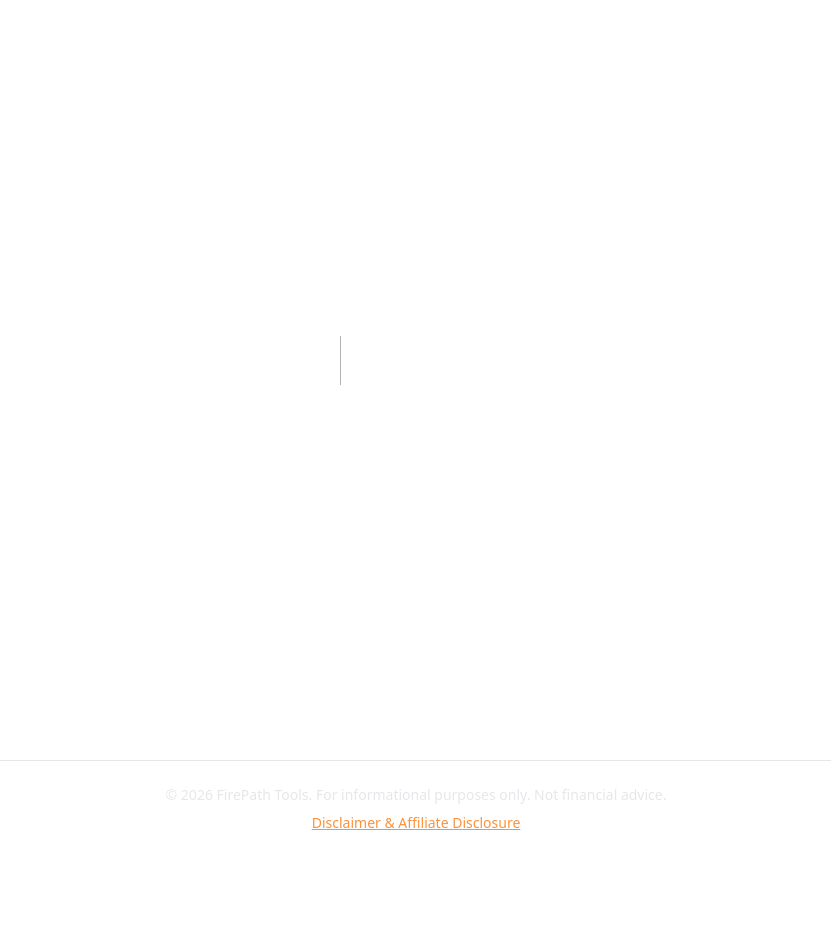
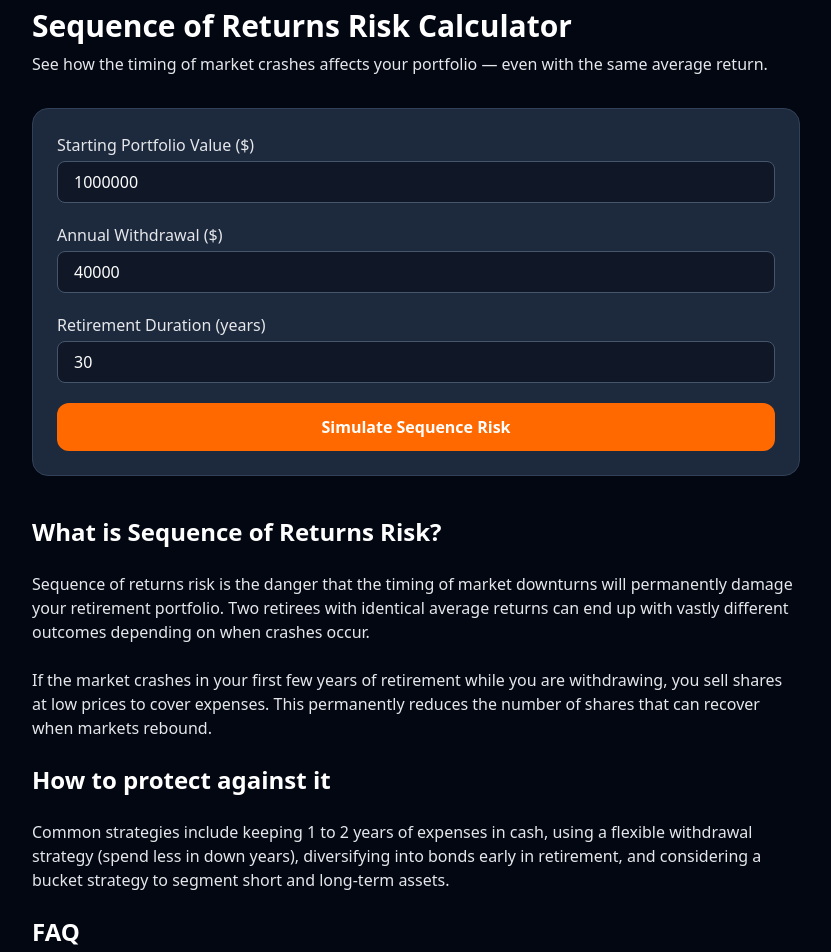
Before and after one commit to giraudsebastien79000-max/firepathtools, a Next.js app: page /tools/sequence-of-returns in a window 1280 px wide. Before the commit this address had no page. Shown: the part 40-992 px from the top of the page, without its empty margins (224-1055 px from the left). Before the commit the page ends 897 px from the top, so only its background shows below. Built offline with nearby package versions, Linux system fonts and the light colour scheme.

Commit message:
feat: add Sequence of Returns Risk Calculator

```diff
--- /dev/null
+++ b/app/tools/sequence-of-returns/client.tsx
@@ -0,0 +1,137 @@
+"use client";
+import { useState } from "react";
+
+type Scenario = { age: number; good: number; bad: number };
+
+export default function SequenceOfReturnsClient() {
+  const [portfolio, setPortfolio] = useState("1000000");
+  const [withdrawal, setWithdrawal] = useState("40000");
+  const [years, setYears] = useState("30");
+  const [result, setResult] = useState<null | { scenarios: Scenario[]; goodFinal: number; badFinal: number; goodSurvived: boolean; badSurvived: boolean }>(null);
+
+  const goodReturns = [0.15, 0.12, 0.18, 0.10, 0.08, 0.14, 0.06, 0.11, 0.09, 0.13, -0.05, -0.10, 0.07, 0.12, 0.09, 0.08, 0.10, 0.06, 0.11, 0.07, 0.08, 0.09, 0.06, 0.07, 0.08, 0.05, 0.07, 0.06, 0.08, 0.07];
+  const badReturns = [...goodReturns].reverse();
+
+  const calculate = () => {
+    const p = parseFloat(portfolio);
+    const w = parseFloat(withdrawal);
+    const y = parseInt(years);
+    if (!p || !w || !y) return;
+
+    const scenarios: Scenario[] = [];
+    let good = p;
+    let bad = p;
+
+    for (let i = 0; i < y; i++) {
+      good = Math.max(0, good * (1 + (goodReturns[i % goodReturns.length])) - w);
+      bad = Math.max(0, bad * (1 + (badReturns[i % badReturns.length])) - w);
+      scenarios.push({ age: i + 1, good: Math.round(good), bad: Math.round(bad) });
+    }
+
+    setResult({
+      scenarios,
+      goodFinal: Math.round(good),
+      badFinal: Math.round(bad),
+      goodSurvived: good > 0,
+      badSurvived: bad > 0,
+    });
+  };
+
+  const fmt = (n: number) => n.toLocaleString("en-US", { style: "currency", currency: "USD", maximumFractionDigits: 0 });
+  return (
+    <main className="min-h-screen bg-gray-950 text-gray-100 py-12 px-4">
+      <div className="max-w-3xl mx-auto">
+        <h1 className="text-3xl font-bold text-white mb-2">Sequence of Returns Risk Calculator</h1>
+        <p className="text-gray-300 mb-8">See how the timing of market crashes affects your portfolio — even with the same average return.</p>
+
+        <div className="bg-slate-800 border border-slate-700 rounded-2xl p-6 mb-6 space-y-5">
+          <div>
+            <label className="text-gray-300 font-medium block mb-1">Starting Portfolio Value ($)</label>
+            <input type="number" value={portfolio} onChange={e => setPortfolio(e.target.value)}
+              className="w-full bg-gray-900 border border-slate-600 rounded-lg px-4 py-2 text-white focus:outline-none focus:border-orange-500" />
+          </div>
+          <div>
+            <label className="text-gray-300 font-medium block mb-1">Annual Withdrawal ($)</label>
+            <input type="number" value={withdrawal} onChange={e => setWithdrawal(e.target.value)}
+              className="w-full bg-gray-900 border border-slate-600 rounded-lg px-4 py-2 text-white focus:outline-none focus:border-orange-500" />
+          </div>
+          <div>
+            <label className="text-gray-300 font-medium block mb-1">Retirement Duration (years)</label>
+            <input type="number" value={years} onChange={e => setYears(e.target.value)}
+              className="w-full bg-gray-900 border border-slate-600 rounded-lg px-4 py-2 text-white focus:outline-none focus:border-orange-500" />
+          </div>
+          <button onClick={calculate}
+            className="w-full bg-orange-500 hover:bg-orange-600 text-white font-bold py-3 rounded-xl transition-colors">
+            Simulate Sequence Risk
+          </button>
+        </div>
+
+        {result && (
+          <div className="space-y-6">
+            <div className="grid grid-cols-2 gap-4">
+              <div className={`rounded-2xl p-5 border text-center ${result.goodSurvived ? "bg-green-950 border-green-700" : "bg-red-950 border-red-800"}`}>
+                <p className="text-gray-300 text-sm mb-1">Good sequence final value</p>
+                <p className="text-2xl font-bold text-white">{fmt(result.goodFinal)}</p>
+                <p className={`text-sm mt-1 font-medium ${result.goodSurvived ? "text-green-400" : "text-red-400"}`}>
+                  {result.goodSurvived ? "Portfolio survived" : "Portfolio depleted"}
+                </p>
+              </div>
+              <div className={`rounded-2xl p-5 border text-center ${result.badSurvived ? "bg-green-950 border-green-700" : "bg-red-950 border-red-800"}`}>
+                <p className="text-gray-300 text-sm mb-1">Bad sequence final value</p>
+                <p className="text-2xl font-bold text-white">{fmt(result.badFinal)}</p>
+                <p className={`text-sm mt-1 font-medium ${result.badSurvived ? "text-green-400" : "text-red-400"}`}>
+                  {result.badSurvived ? "Portfolio survived" : "Portfolio depleted"}
+                </p>
+              </div>
+            </div>
+
+            <div className="bg-slate-800 border border-slate-700 rounded-2xl p-4">
+              <h2 className="text-lg font-bold text-white mb-3">Year-by-Year Comparison</h2>
+              <div className="overflow-x-auto">
+                <table className="w-full text-sm">
+                  <thead>
+                    <tr className="text-gray-400 border-b border-slate-600">
+                      <th className="text-left py-2 pr-4">Year</th>
+                      <th className="text-right py-2 pr-4 text-green-400">Good Sequence</th>
+                      <th className="text-right py-2 text-red-400">Bad Sequence</th>
+                    </tr>
+                  </thead>
+                  <tbody>
+                    {result.scenarios.filter((_, i) => i % 5 === 4 || i === 0 || i === result.scenarios.length - 1).map(s => (
+                      <tr key={s.age} className="border-b border-slate-700">
+                        <td className="py-2 pr-4 text-gray-300">Year {s.age}</td>
+                        <td className="py-2 pr-4 text-right text-white">{fmt(s.good)}</td>
+                        <td className="py-2 text-right text-white">{fmt(s.bad)}</td>
+                      </tr>
+                    ))}
+                  </tbody>
+                </table>
+              </div>
+            </div>
+
+            <div className="bg-orange-950 border border-orange-700 rounded-2xl p-4">
+              <p className="text-orange-300 font-semibold">Same average return. Wildly different outcomes.</p>
+              <p className="text-gray-300 text-sm mt-1">The difference between the two scenarios is {fmt(Math.abs(result.goodFinal - result.badFinal))}. This is sequence of returns risk.</p>
+            </div>
+          </div>
+        )}
+
+        <div className="mt-10 space-y-6 text-gray-300">
+          <h2 className="text-2xl font-bold text-white">What is Sequence of Returns Risk?</h2>
+          <p>Sequence of returns risk is the danger that the timing of market downturns will permanently damage your retirement portfolio. Two retirees with identical average returns can end up with vastly different outcomes depending on when crashes occur.</p>
+          <p>If the market crashes in your first few years of retirement while you are withdrawing, you sell shares at low prices to cover expenses. This permanently reduces the number of shares that can recover when markets rebound.</p>
+
+          <h2 className="text-2xl font-bold text-white">How to protect against it</h2>
+          <p>Common strategies include keeping 1 to 2 years of expenses in cash, using a flexible withdrawal strategy (spend less in down years), diversifying into bonds early in retirement, and considering a bucket strategy to segment short and long-term assets.</p>
+
+          <h2 className="text-2xl font-bold text-white">FAQ</h2>
+          <div className="space-y-4">
+            <div><p className="font-semibold text-white">Why does the order of returns matter?</p><p className="text-gray-300 mt-1">When you are withdrawing money, bad early returns force you to sell more shares to meet the same withdrawal amount. Those shares cannot recover when markets bounce back.</p></div>
+            <div><p className="font-semibold text-white">Does this affect the accumulation phase?</p><p className="text-gray-300 mt-1">Much less so. During accumulation you are buying shares, so crashes let you buy more at lower prices. The risk is primarily in the withdrawal phase.</p></div>
+            <div><p className="font-semibold text-white">What withdrawal rate reduces this risk?</p><p className="text-gray-300 mt-1">Lower withdrawal rates like 3 to 3.5% provide significantly more buffer against bad sequence risk than the standard 4% rule.</p></div>
+          </div>
+        </div>
+      </div>
+    </main>
+  );
+}
--- /dev/null
+++ b/app/tools/sequence-of-returns/page.tsx
@@ -0,0 +1,11 @@
+import { Metadata } from "next";
+import SequenceOfReturnsClient from "./client";
+
+export const metadata: Metadata = {
+  title: "Sequence of Returns Risk Calculator | FIRE Portfolio Simulator",
+  description: "See how the order of market returns affects your retirement portfolio. Simulate good vs bad sequence of returns risk with this free FIRE calculator.",
+};
+
+export default function SequenceOfReturnsPage() {
+  return <SequenceOfReturnsClient />;
+}
```
